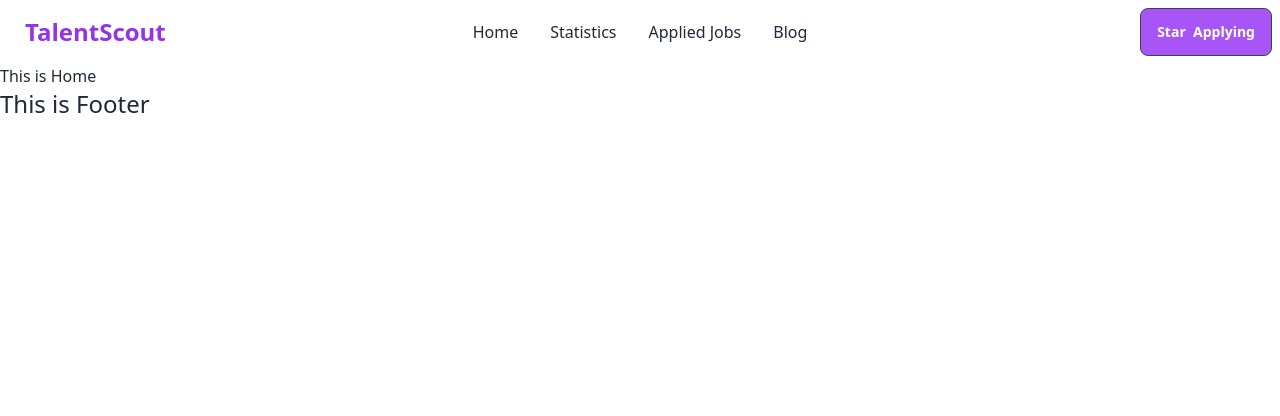
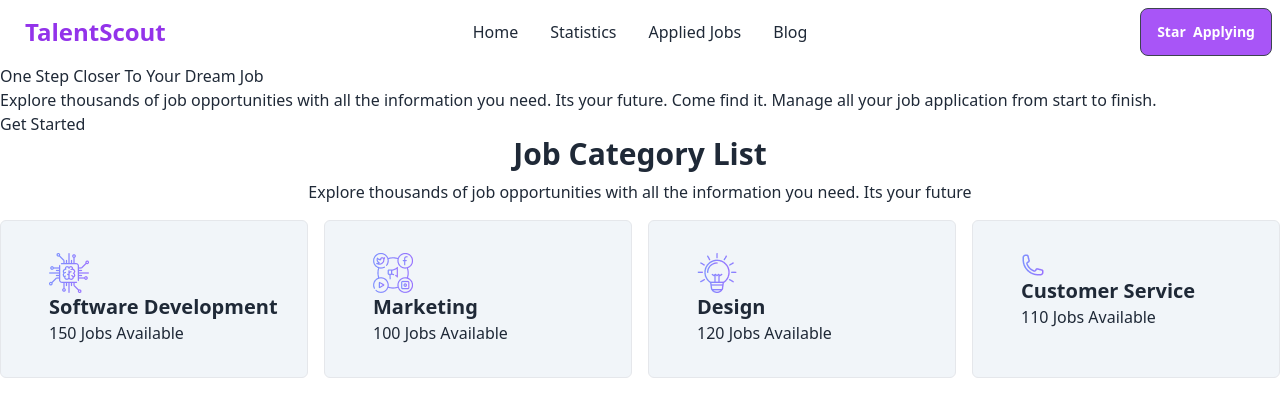
Before and after one commit to sajibsaifullah/career-hub-assignment, a React (Vite) app: page / in a window 1280 px wide. Shown: the top 416 px of the page. Built offline with nearby package versions, Linux system fonts and the light colour scheme.

Commit message:
job category added

```diff
--- a/src/App.jsx
+++ b/src/App.jsx
@@ -9,7 +9,7 @@ function App() {
     <>
       <Header />
       <Outlet />
-      <Footer />
+      {/* <Footer /> */}
     </>
   );
 }
--- /dev/null
+++ b/src/components/Banner.jsx
@@ -0,0 +1,22 @@
+import React from 'react';
+// import '../assets/All Images/P3OLGJ1 copy 1.png'
+
+
+const Banner = () => {
+    // const img = 'P3OLGJ1 copy 1.png';
+    return (
+        <div>
+            <div>
+                <h1>One Step Closer To Your Dream Job</h1>
+                <p>Explore thousands of job opportunities with all the information you need. Its your future. Come find it. Manage all your job application from start to finish.</p>
+                <button>Get Started</button>
+            </div>
+            <div>
+                {/* <img src={img} alt="" /> */}
+            </div>
+
+        </div>
+    );
+};
+
+export default Banner;
--- a/src/components/Home.jsx
+++ b/src/components/Home.jsx
@@ -1,13 +1,14 @@
-import React from 'react';
+import React from "react";
+import Banner from "./Banner";
+import JobCategory from "./JobCategory";
 
 const Home = () => {
   return (
     <div>
-            <h2>This is Home</h2>
       {/* banner section */}
-
+      <Banner />
       {/* job category section */}
-
+      <JobCategory />
       {/* featured job section */}
     </div>
   );
--- /dev/null
+++ b/src/components/JobCategory.jsx
@@ -0,0 +1,25 @@
+import React, { useEffect, useState } from 'react';
+import JobList from './JobList';
+
+const JobCategory = () => {
+    const [jobLists, setJobLists] = useState([]);
+
+    useEffect(() =>{
+        fetch('jobCategory.json')
+        .then(res => res.json())
+        .then(data => setJobLists(data))
+    },[])
+    return (
+        <div className='container mx-auto'>
+            <h1 className='text-3xl text-center font-bold mb-2'>Job Category List</h1>
+            <p className='text-center'>Explore thousands of job opportunities with all the information you need. Its your future</p>
+            <div className='grid md:grid-cols-2 lg:grid-cols-4 gap-4'>
+                {
+                    jobLists.map((jobList, i) => <JobList key={i} jobList={jobList}></JobList>)
+                }
+            </div>
+        </div>
+    );
+};
+
+export default JobCategory;
--- /dev/null
+++ b/src/components/JobList.jsx
@@ -0,0 +1,14 @@
+import React from 'react';
+
+const JobList = ({jobList}) => {
+    return (
+        <div className='border rounded-md pl-12 py-8 mt-4 bg-slate-100'>
+            <img src={jobList.category_logo} alt="" />
+            <h4 className='text-xl font-bold'>{jobList.category_name}</h4>
+            <p>{jobList.jobs_available} Jobs Available</p>
+
+        </div>
+    );
+};
+
+export default JobList;
```
Lines whose indentation alone changed are shown as unchanged.
